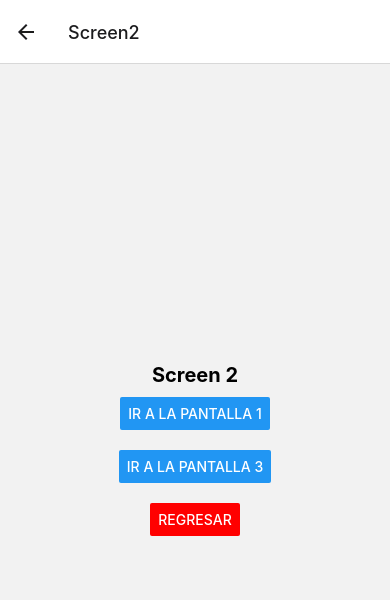
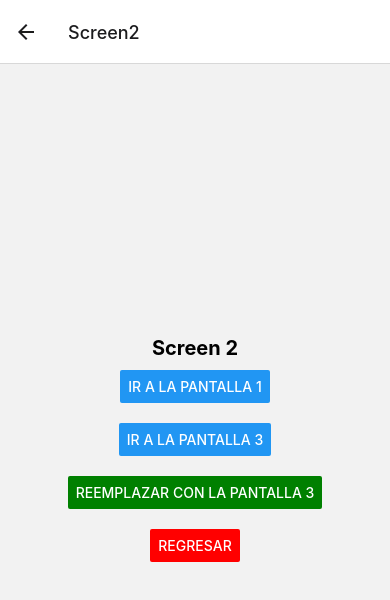
Before and after one commit to AlexanderGoH/TallerNav-ReactNat, a React Native app in the folder NavStack/: screen /Screen2 in a window 390 px wide. Shown: the top 600 px of the page. Built offline with nearby package versions, Linux system fonts and the light colour scheme.

Commit message:
Punto 5 (reemplazar pantalla) completado

```diff
--- a/NavStack/screens/Screen2.js
+++ b/NavStack/screens/Screen2.js
@@ -27,6 +27,14 @@ export default function Screen2({ navigation, route }) {
 
       <View style={{margin: 10}}>
         <Button
+         color='green'
+          title="Reemplazar con la pantalla 3"
+          onPress={() => navigation.replace('Screen3', {mensaje})}
+        />
+      </View>
+
+      <View style={{margin: 10}}>
+        <Button
           color='red'
           title="Regresar"
           onPress={() => navigation.goBack()}
```
